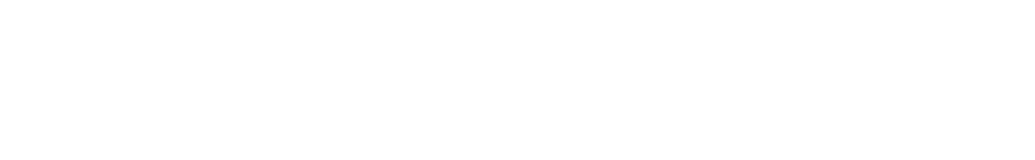
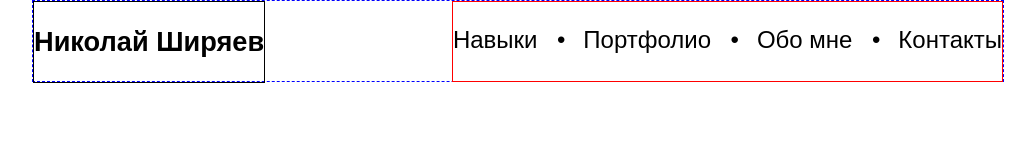
Before and after one commit to BirBilliBob/mywebsite.github.io, a plain HTML site: page index.html in a window 1280 px wide. Shown: the whole page, without its empty margins (122-1157 px from the left). Drawn offline with Linux system fonts and the light colour scheme.

Commit message:
Начал работу над header

```diff
--- /dev/null
+++ b/css/style_feader.css
@@ -0,0 +1,59 @@
+body {
+    margin: 0;
+    font-family: sans-serif;
+}
+a{
+    text-decoration: none;
+    color: black;
+}
+.container{
+    width: 970px;
+    border: 1px dashed blue;
+    margin: 0 auto;
+}
+.header{
+    position: fixed;
+    width: 100%;
+}
+.header .container{
+    height: 80px;
+    line-height: 80px;
+}
+.header .container div{
+    display: inline-block;
+    border: 1px solid black;
+}
+.header .container div h1{
+    margin:0;
+    font-size: 1.7em
+}
+nav{
+    float: right;
+    margin: 0;
+    line-height: 76px;
+}
+nav ul{
+    margin: 0;
+    padding: 0;
+    border: 1px solid red;
+}
+nav li{
+    display: inline-block;
+    font-size: 1.5em;
+}
+nav li:not(:first-child):before{
+    content: "•";
+    margin-left: 5px;
+    margin-right: 8px;
+}
+nav li:not(:first-child) a{
+    margin-left: 10px;
+}
+nav li:not(:last-child) a{
+    margin-right: 10px;
+}
+.clearfix:after{
+    content: "";
+    display: table;
+    clear: both;
+}
--- a/index.html
+++ b/index.html
@@ -3,9 +3,32 @@
     <meta charset="UTF-8">
     <meta name="viewport" content="width=device-width, initial-scale=1.0">
     <meta http-equiv="X-UA-Compatible" content="ie=edge">
-    <title>My_web-site</title>
+    <title>Портфолио Николай Ширяева</title>
+    <link rel="stylesheet" href="css/style_feader.css">
 </head>
 <body>
+    <header class="header">
+        <div class="container clearfix">
+            <div>
+                <h1>Николай Ширяев</h1>
+            </div>
+            <nav>
+                <ul>
+                    <li><a href="">Навыки</a></li>
+                    <li><a href="">Портфолио</a></li>
+                    <li><a href="">Обо мне</a></li>
+                    <li><a href="">Контакты</a></li>
+                </ul>
+            </nav>
+        </div>
+    </header>
+    <main>
+        <section>
 
+        </section>
+    </main>
+    <footer>
+
+    </footer>
 </body>
 </html>
```
